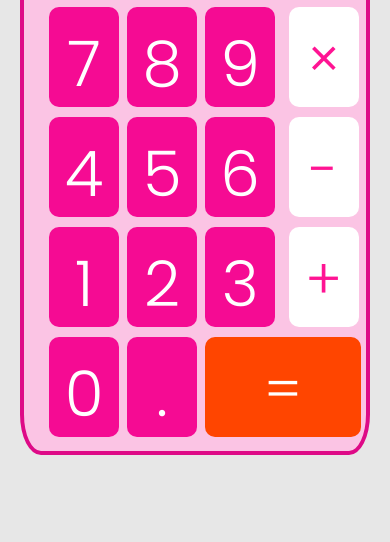
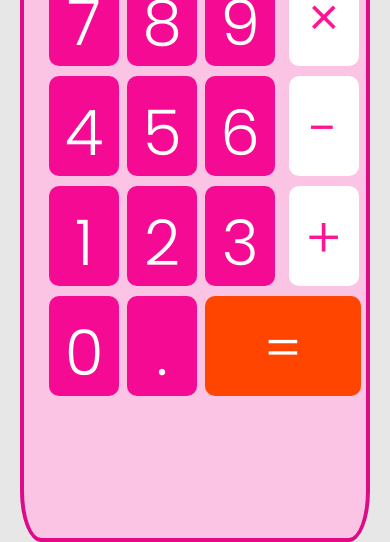
Before and after one commit to Lehelac/Gradient-Color-Calculator, a plain HTML site: page index.html in a window 390 px wide. Shown: the part 305-847 px from the top of the page. Drawn offline with Linux system fonts and the light colour scheme.

Commit message:
Update styles.css
update to css media queries

```diff
--- a/styles.css
+++ b/styles.css
@@ -199,7 +199,7 @@ p {
 
     }
 
-      @media screen and (max-width: 430px) {
+      /* @media screen and (max-width: 430px) {
         .calc {
           justify-content: center;
           align-items: center;
@@ -215,7 +215,7 @@ p {
                width: 100%;
                height: 80%;
                margin-top: 0;
-               font-size: 10%; }}
+               font-size: 10%; }} */
 
 
                @media screen and (max-width: 300px) {
@@ -275,7 +275,10 @@ p {
                                                margin-top: 0;
                                                font-size: 80%; }}
 
-                                               @media screen and (max-width: 375px) {
+
+                                               @media only screen
+                                                and (min-device-width : 320px)
+                                                and (max-device-width : 480px) {
                                                 .calc {
                                                   justify-content: center;
                                                   align-items: center;
@@ -329,7 +332,9 @@ p {
                                                        font-size: 80%; }}
 
 
-                                                  @media screen and (max-width: 390px) {
+                                                       @media only screen
+                                                       and (min-device-width : 320px)
+                                                       and (max-device-width : 480px) {
                                                     .result{
 
                                                        width: 92%;
```
